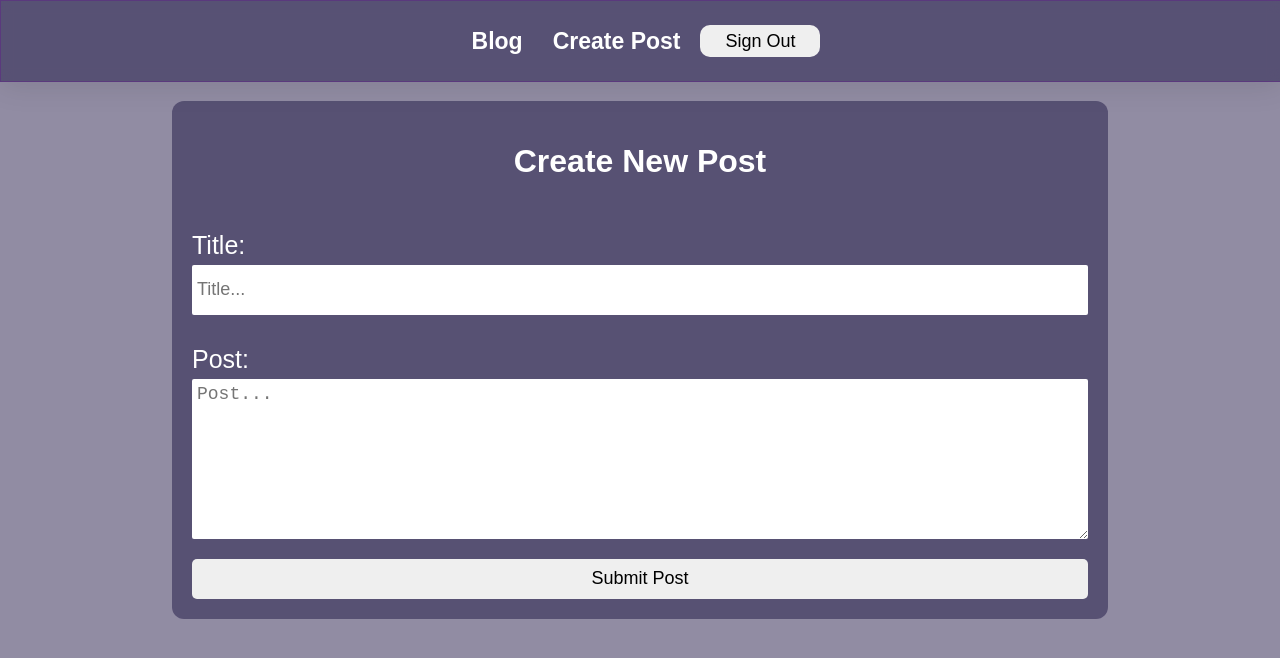
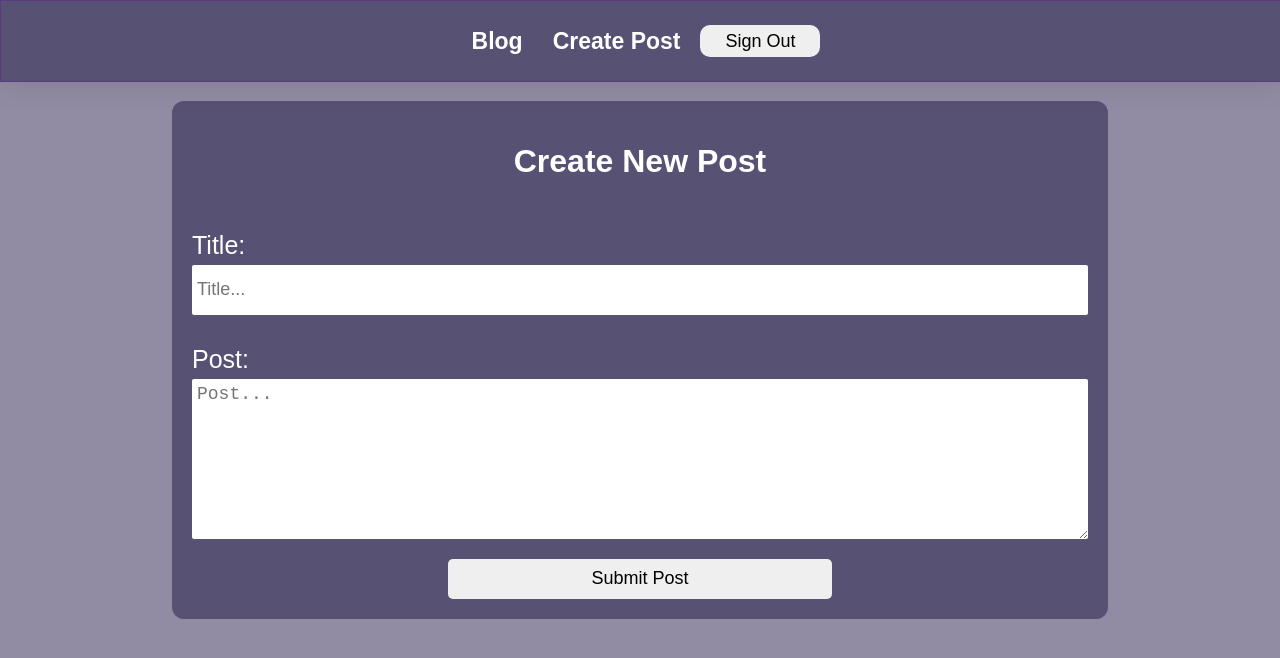
Before and after one commit to sefeoluwa/blog_project, a React (Vite) app: page /createpost in a window 1280 px wide. Shown: the top 658 px of the page. Built offline with nearby package versions, Linux system fonts and the light colour scheme; no server answers; sample sign-in values are in the browser's storage.

Commit message:
reduced form button size on large screens

```diff
--- a/src/index.css
+++ b/src/index.css
@@ -226,3 +226,11 @@ z-index: 10;
     overflow: hidden;
     overflow-y: auto;
   }
+
+  @media screen and (min-width: 700px) {
+
+    .cpContainer button{
+      width: 30vw;
+      margin-left: 20vw;
+    }
+  }
```
